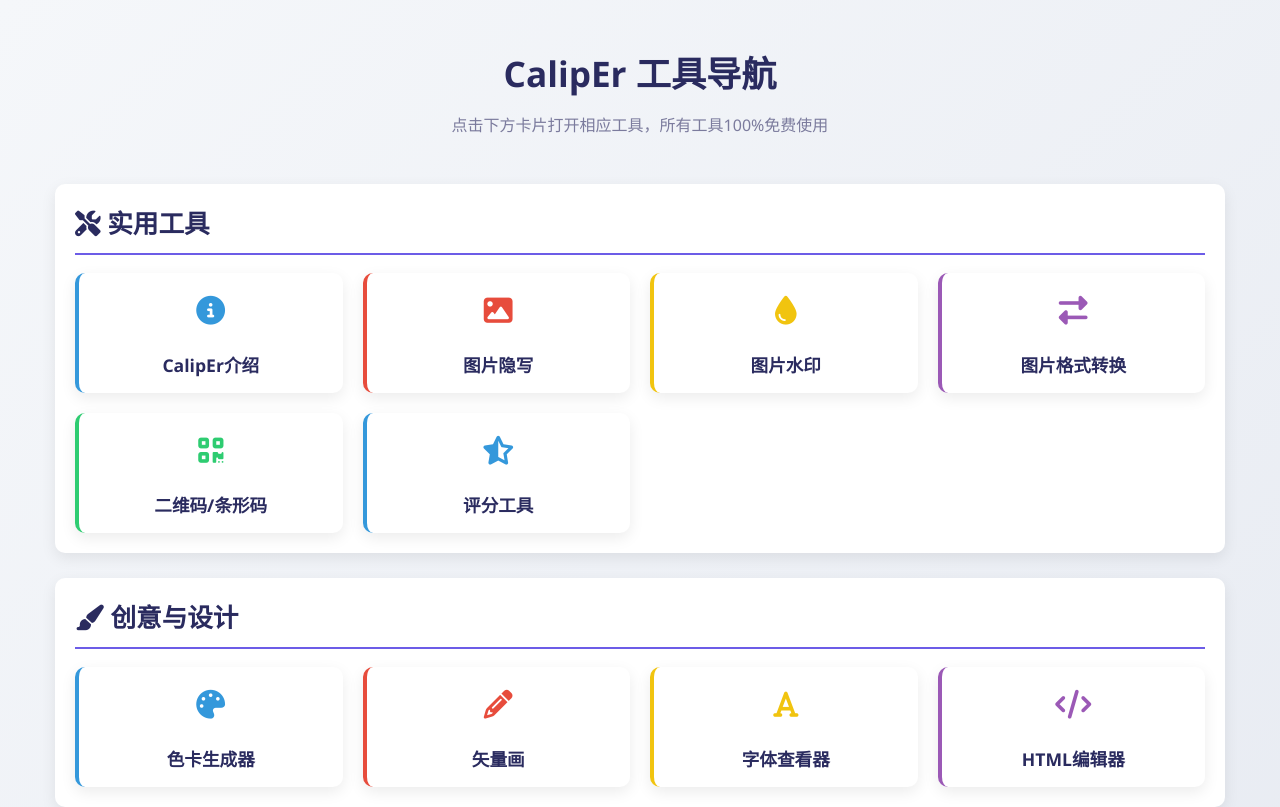
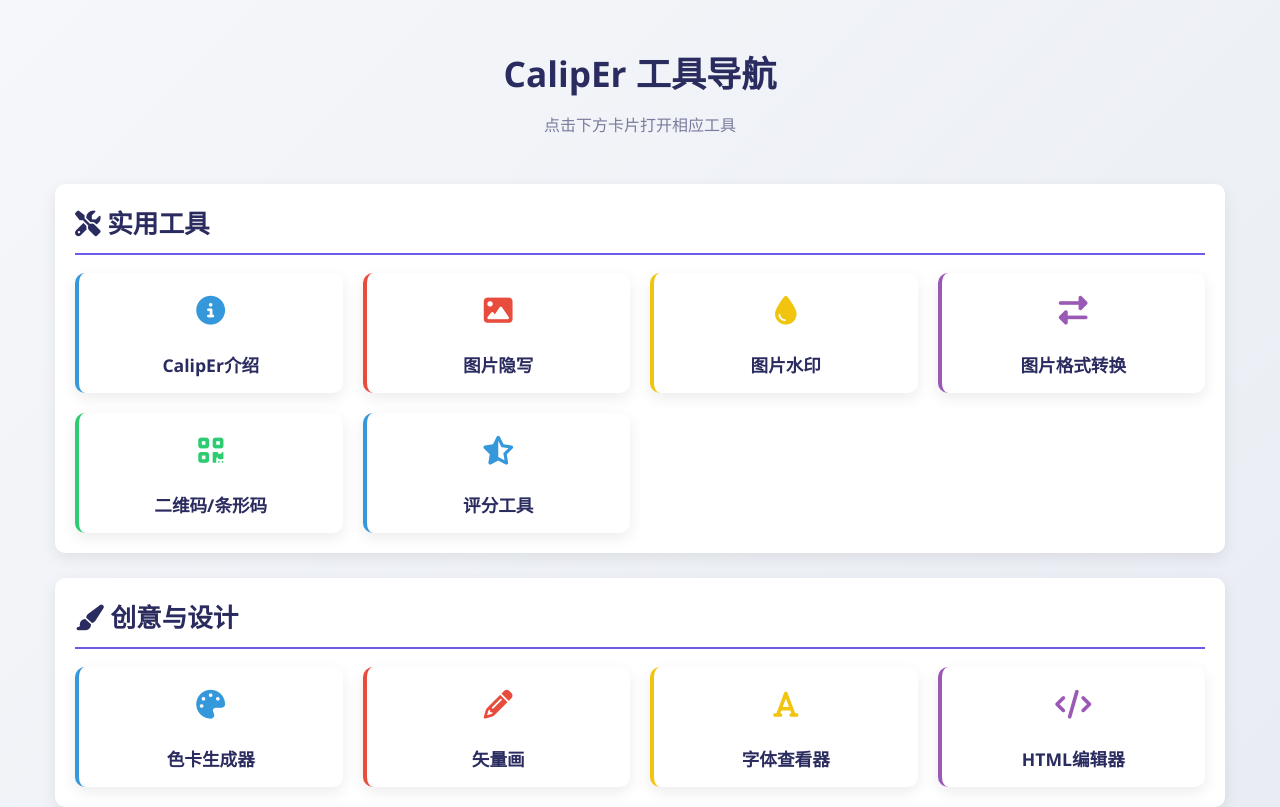
Before and after one commit to Anming1379/CalipEr-, a plain HTML site: page index.html in a window 1280 px wide. Shown: the top 807 px of the page. Drawn offline with Linux system fonts and the light colour scheme.

Commit message:
Update index.html

```diff
--- a/index.html
+++ b/index.html
@@ -243,7 +243,7 @@
     <div class="container">
         <header>
             <h1>CalipEr 工具导航</h1>
-            <p class="subtitle">点击下方卡片打开相应工具，所有工具100%免费使用</p>
+            <p class="subtitle">点击下方卡片打开相应工具</p>
         </header>
 
         <div class="section">
```
